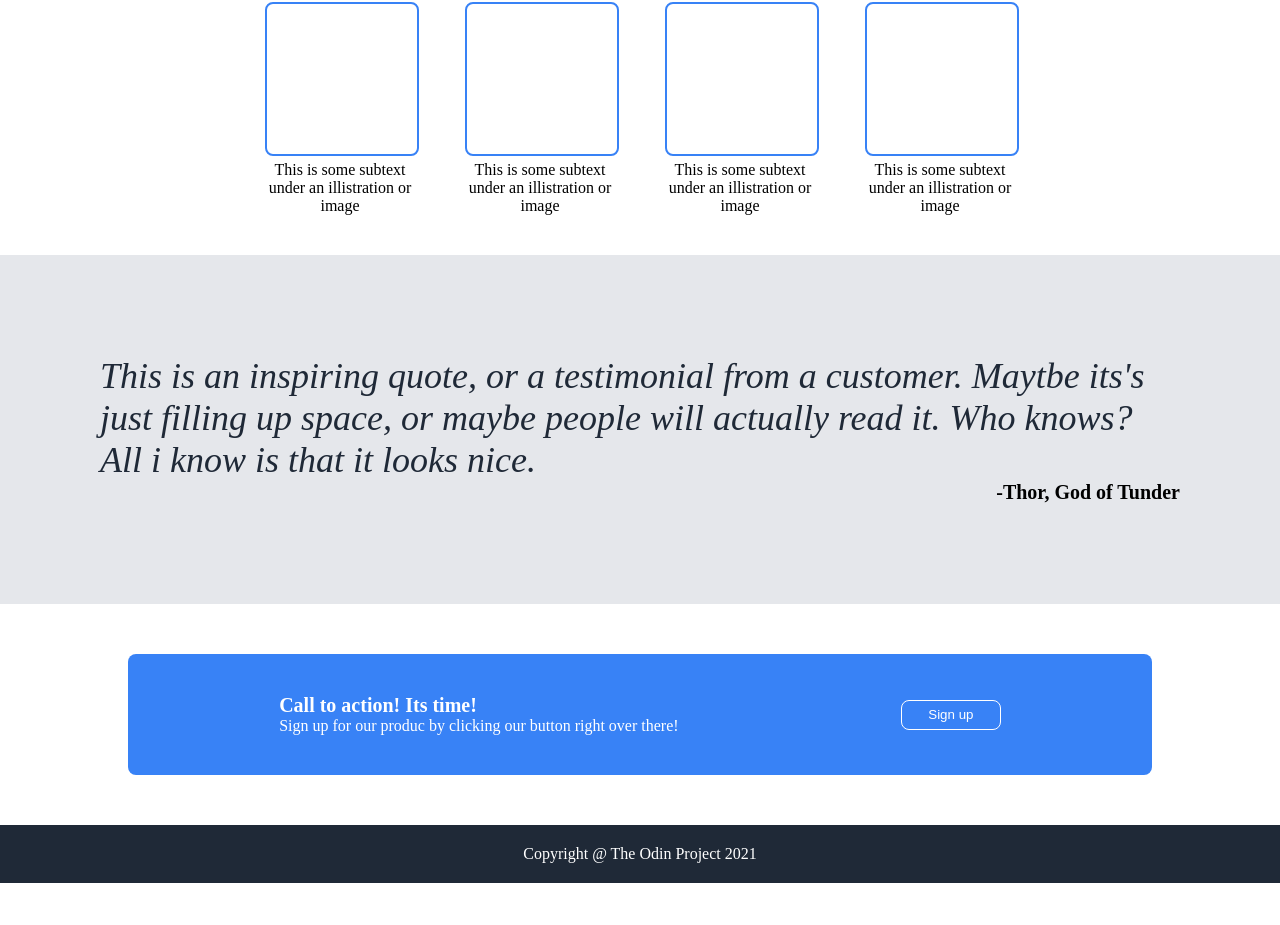
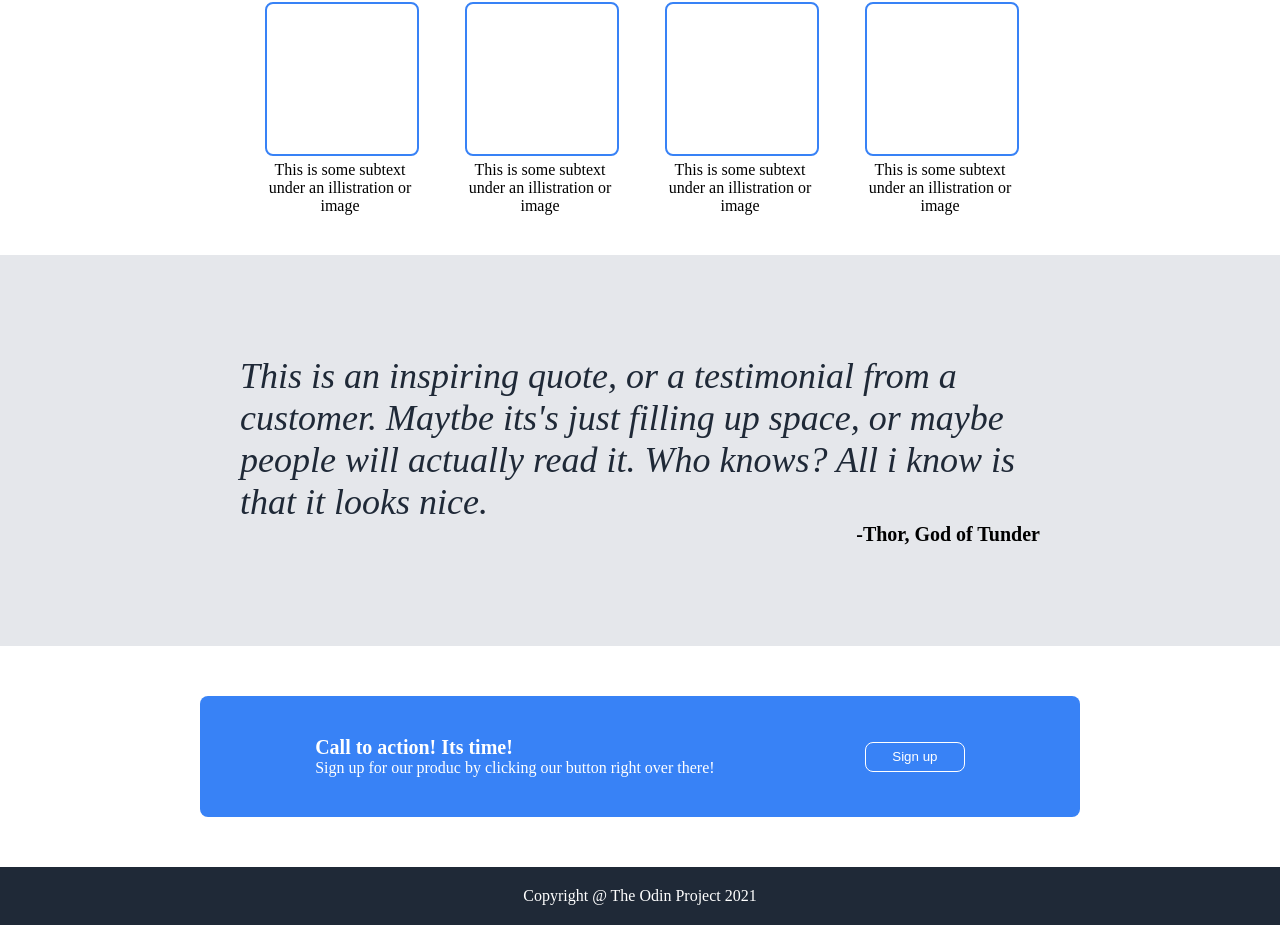
Before and after one commit to BDS-001/Landing-Page-Project, a plain HTML site: page index.html in a window 1280 px wide. Shown: the part 80-1005 px from the top of the page. Before the commit the page ends 963 px from the top, so only its background shows below. Drawn offline with Linux system fonts and the light colour scheme.

Commit message:
added flex 1 to elements to force footer to the bottom of the page. Also fixed container behavior when page is stretched and shrunk

```diff
--- a/index.html
+++ b/index.html
@@ -7,6 +7,15 @@
   </head>
 
   <body>
+
+    <div class="first-section">
+        <div class="first-section-text">
+            <div class="first-section-header"></div>
+        </div>
+        <div class="first-section-image">
+
+        </div>
+    </div>
 
     <div class="information-cards-section">
         <div class="information-header">Some random information.</div>
@@ -36,8 +45,10 @@
     </div>
 
     <div class="quote-section">
-        <div class="quote">This is an inspiring quote, or a testimonial from a customer. Maytbe its's just filling up space, or maybe people will actually read it. Who knows? All i know is that it looks nice.</div>
-        <div class="quote-source">-Thor, God of Tunder</div>
+        <div class="quote-container">
+            <div class="quote">This is an inspiring quote, or a testimonial from a customer. Maytbe its's just filling up space, or maybe people will actually read it. Who knows? All i know is that it looks nice.</div>
+            <div class="quote-source">-Thor, God of Tunder</div>
+        </div>
     </div>
 
     <div class="signup-section">
--- a/styles.css
+++ b/styles.css
@@ -2,6 +2,7 @@ body {
     display: flex;
     flex-direction: column;
     margin: 0;
+    height: 100vh
 }
 
 .footer {
@@ -18,6 +19,7 @@ body {
     padding: 50px;
     justify-content: center;
     align-items: center;
+    flex: 1;
 }
 
 .call-to-action-box {
@@ -26,7 +28,7 @@ body {
     padding: 40px;
     display: flex;
     color: white;
-    width: 80%;
+    width: 800px;
     justify-content: space-around;
     align-items: center;
 }
@@ -42,15 +44,18 @@ body {
 }
 
 .call-to-action-header {
-font-weight: bold;
-font-size: 20px;
+    font-weight: bold;
+    font-size: 20px;
 }
 
 .quote-section {
     background-color: #e5e7eb;
     display: flex;
     flex-direction: column;
+    justify-content: center;
+    align-items: center;
     padding: 100px;
+    flex: 1;
 }
 
 .quote {
@@ -66,10 +71,18 @@ font-size: 20px;
     font-size: 20px;
 }
 
+.quote-container {
+    display: flex;
+    flex-direction: column;
+    max-width: 800px;
+    height: auto;
+}
+
 .information-cards-section {
     display: flex;
     flex-direction: column;
     align-items: center;
+    flex: 1;
 }
 
 .information-header {
@@ -104,3 +117,8 @@ font-size: 20px;
 .card-text {
     text-align: center;
 }
+
+.first-section {
+    background-color: #1f2937;
+    display: flex;
+}
```
